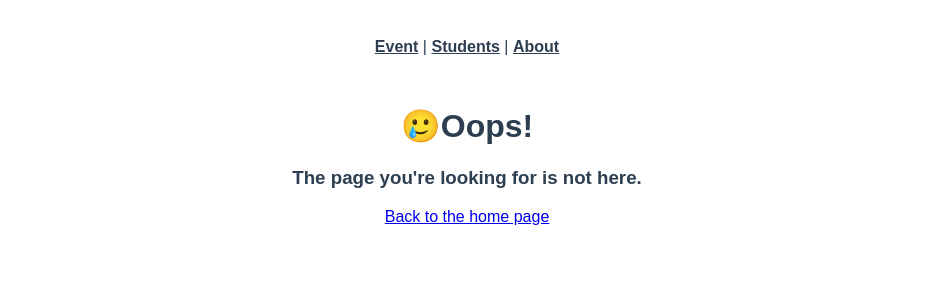
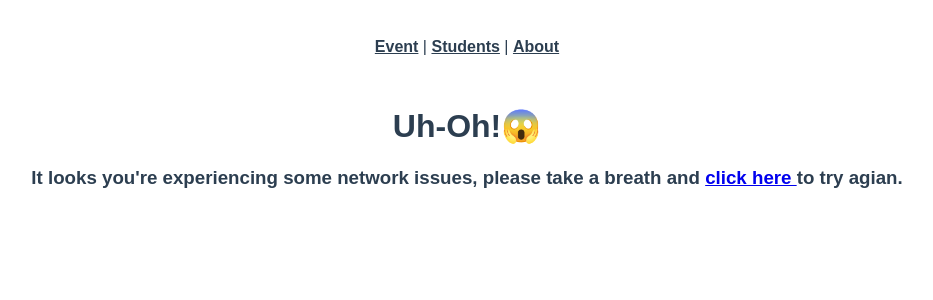
Before and after one commit to Hufxfx/331-LABCOMPO-02, a Vue app in the folder LAB02/: page /network-error in a window 1280 px wide. Shown: the top 300 px of the page, without its empty margins (173-1106 px from the left). Built offline with nearby package versions, Linux system fonts and the light colour scheme; the HTML template or start-up script is replaced by a standard one.

Commit message:
Lab03-End-question5

```diff
--- a/LAB02/src/router/index.ts
+++ b/LAB02/src/router/index.ts
@@ -7,6 +7,7 @@
 import EventEditView from '@/views/event/EditView.vue'
 import EventLayoutView from '@/views/event/LayoutView.vue'
 import NotFoundView from '@/views/NotFoundView.vue'
+import NetWorkErrorView from '@/views/NetWorkErrorView.vue'
 
 
 const router = createRouter({
@@ -70,6 +71,11 @@
       name: 'not-found',
       component: NotFoundView
     },
+    {
+      path: '/network-error',
+      name: 'network-error-view',
+      component: NetWorkErrorView
+    }
   ],
 })
 
--- /dev/null
+++ b/LAB02/src/views/NetWorkErrorView.vue
@@ -0,0 +1,10 @@
+<template>
+    <div class="networkError">
+        <h1>Uh-Oh!😱</h1>
+
+        <h3>
+            It looks you're experiencing some network issues, please take a breath and
+            <a href="#" @click="$router.go(-1)"> click here </a>to try agian.
+        </h3>
+    </div>
+</template>
--- a/LAB02/src/views/event/LayoutView.vue
+++ b/LAB02/src/views/event/LayoutView.vue
@@ -17,11 +17,15 @@
     .then((response) => {
         event.value = response.data
     })
-    .catch(() => {
-        router.push({
-            name: '404-resource-view',
-            params: {resource: 'event'}
-        })
+    .catch((error) => {
+        if (error.response && error.response.status === 404 ) {
+            router.push({
+                name: '404-resource-view',
+                params: { resource: 'event'}
+            })
+        } else {
+            router.push({ name: 'network-error-view'})
+        }
     })
 })
 </script>
```
